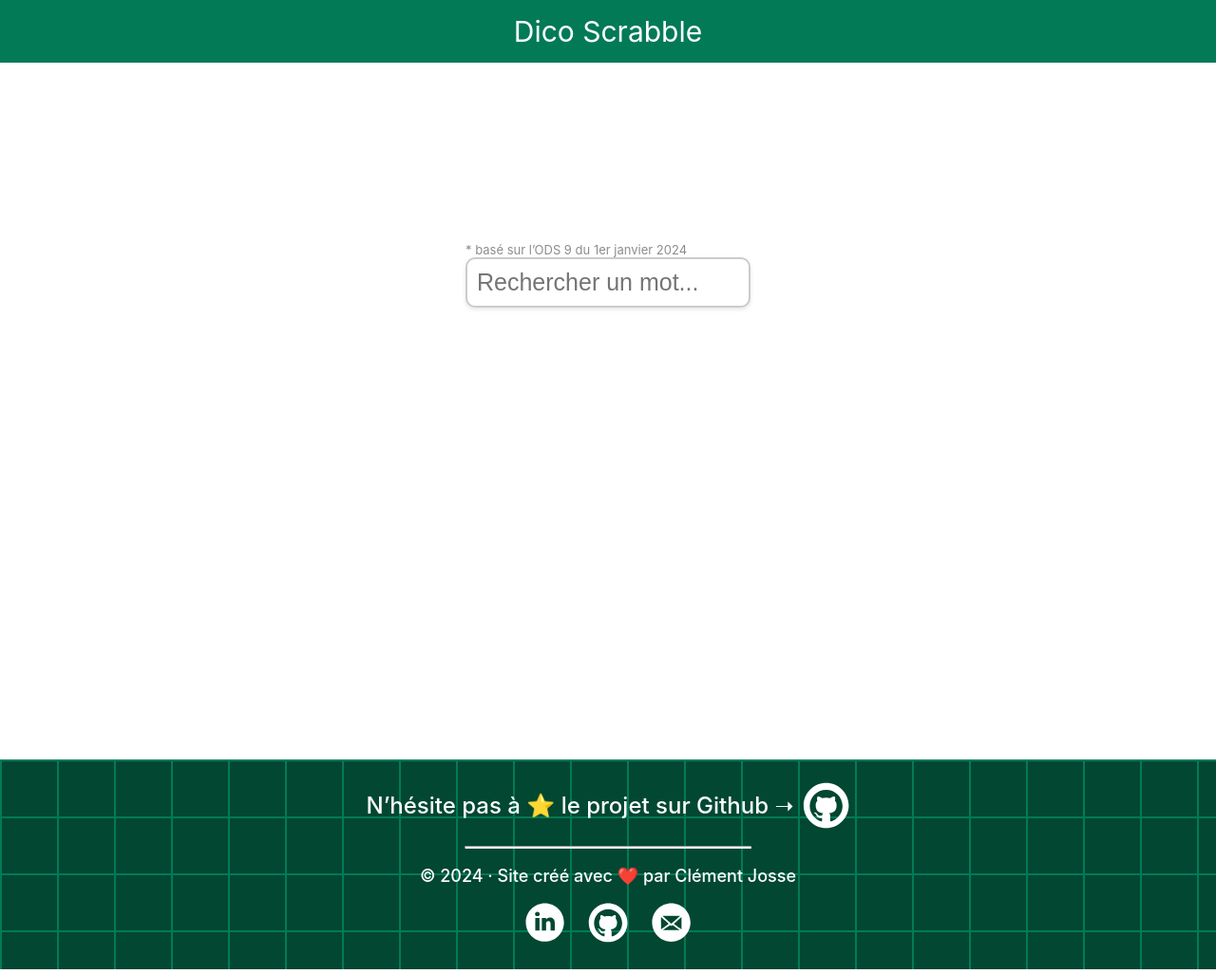
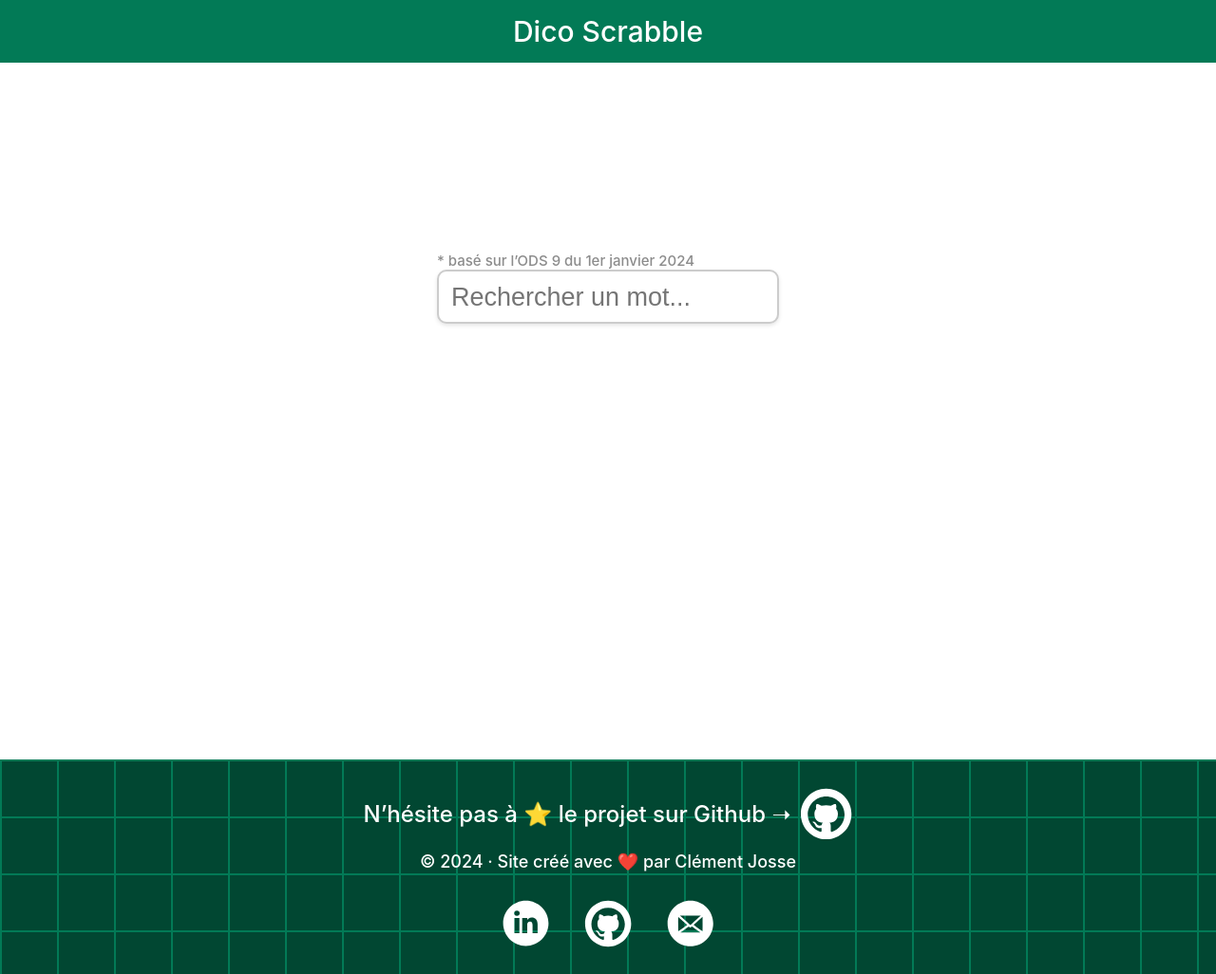
Before and after one commit to ClementJosse/dico-scrabble, a React app: page / in a window 1280 px wide. Shown: the whole page at 95% size. Built offline with nearby package versions, Linux system fonts and the light colour scheme.

Commit message:
css définitif

```diff
--- a/src/DicoScrabble.css
+++ b/src/DicoScrabble.css
@@ -14,7 +14,7 @@
   padding-bottom: clamp(1px, 5vw, 15px);
   font-size: clamp(1px, 5vw, 30px);
   margin: 0;
-  font-weight: 400;
+  font-weight: 500;
   width: 100%;
 }
 
@@ -27,20 +27,21 @@
 }
 
 .asterisque{
-  width: clamp(1px, 55vw, 300px);
-  font-size: clamp(1px, 2.4vw, 13px);
+  width: clamp(1px, 65vw, 360px);
+  font-size: clamp(1px, 2.7vw, 15px);
   margin: 0;
   color:#8C8C8C;
+  font-weight: 500;
 }
 
 .input-wrapper {
   position: relative;
-  width: clamp(1px, 55vw, 300px)
+  width: clamp(1px, 65vw, 360px)
 }
 
 .input-text {
-  padding: clamp(1px, 2vw, 10px) clamp(1px, 8vw, 40px) clamp(1px, 2vw, 10px) clamp(1px, 2vw, 10px); /* Ajuste le padding droit pour laisser de la place à la croix */
-  font-size: clamp(1px, 4.5vw, 25px);
+  padding: clamp(1px, 2.5vw, 12px) clamp(1px, 8vw, 40px) clamp(1px, 2.5vw, 10px) clamp(1px, 2.5vw, 13px);
+  font-size: clamp(1px, 5vw, 27px);
   border: 2px solid #ccc;
   border-radius: 10px;
   outline: none;
@@ -57,7 +58,7 @@
   transform: translateY(-50%);
   background: none;
   border: none;
-  font-size: clamp(1px, 3vw, 15px);
+  font-size: clamp(1px, 4vw, 22px);
   cursor: pointer;
   color: #ADADAD;
   outline: none;
--- a/src/components/DefinitionDisplay.css
+++ b/src/components/DefinitionDisplay.css
@@ -18,7 +18,7 @@
 
 .definition-title {
     text-align: left;
-    font-size: clamp(1px, 4vw, 22px);
+    font-size: clamp(1px, 5vw, 30px);
     font-weight: 500;
     border-radius: clamp(1px, 2vw, 10px);
     padding-bottom: clamp(0px, 2vw, 10px);
@@ -34,7 +34,7 @@
 }
 
 .definition-box li {
-    font-size: clamp(1px, 2.85vw, 16px);
+    font-size: clamp(1px, 4vw, 22px);
     margin-bottom: 10px;
     white-space: normal; /* Permettre le retour à la ligne à l'intérieur de chaque définition */
 }
--- a/src/components/Footer.css
+++ b/src/components/Footer.css
@@ -23,32 +23,34 @@
     display: flex;
     align-items: center;
     gap: 10px;
-    padding-top: clamp(1px, 4vw, 24px);
+    padding-top: clamp(1px, 5vw, 30px);
     font-size: clamp(1px, 4vw, 24px);
     font-weight: 500;
 }
 
-.line{
-    width: clamp(1px, 50vw, 300px);
-    height: clamp(0px, 0.16vw, 1px);
-    background-color: #ffffff;
-    border-radius: 100px;
-    margin: clamp(1px, 3vw, 18px);
+.clem{
+    display: flex;
+    align-items: center;
+    gap: 10px;
+    padding-top: clamp(1px, 2vw, 12px);
+    padding-bottom: clamp(1px, 2vw, 12px);
+    font-size: clamp(1px, 3vw, 18px);
+    font-weight: 500;
 }
 
 .github-project{
-    height: clamp(1px, 8vw, 49px);
+    height: clamp(1px, 11vw, 55px);
     width: auto;
     cursor: pointer;
 }
 
 .social{
     display: subgrid;
-    height: clamp(1px, 7vw, 42px);
+    height: clamp(1px, 10vw, 50px);
     width: auto;
     margin-top: clamp(1px, 3vw, 18px);
-    margin-left: clamp(1px, 2vw, 12px);
-    margin-right: clamp(1px, 2vw, 12px);
+    margin-left: clamp(1px, 3vw, 18px);
+    margin-right: clamp(1px, 3vw, 18px);
     cursor: pointer;
 }
 
--- a/src/components/Footer.js
+++ b/src/components/Footer.js
@@ -22,8 +22,7 @@ const ValidationBox = () => {
             {"N’hésite pas à ⭐ le projet sur Github ➝ "}
             <GithubIcon className="github-project icon" onClick={() => window.open("https://github.com/ClementJosse/dico-scrabble")}/>
         </div>
-        <hr class="line"></hr>
-        © 2024 · Site créé avec ❤️ par Clément Josse
+        <div className='clem'>© 2024 · Site créé avec ❤️ par Clément Josse</div>
         <div className='socials'>
             <LinkedinIcon className="social icon" onClick={() => window.open("https://www.linkedin.com/in/clement-josse")}/>
             <GithubIcon className="social icon" onClick={() => window.open("https://github.com/ClementJosse")}/>
--- a/src/components/Propositions.css
+++ b/src/components/Propositions.css
@@ -1,5 +1,9 @@
+.propositions-text{
+    transform: translateY(50%);
+}
+
 .propositions-list {
-    margin-top: clamp(1px, 7vw, 40px);
+    margin-top: clamp(1px, 5vw, 25px);
     width: clamp(1px, 90vw, 500px);
     margin-bottom: clamp(1px, 14vw, 80px);
 
@@ -12,7 +16,7 @@
 
 .propositions-elem {
     font-size: clamp(1px, 6vw, 35px);
-    margin-bottom: 10px;
+    margin-bottom: clamp(1px, 2vw, 10px);
 }
 
 .scrollable-item {
@@ -22,8 +26,8 @@
 }
 
 .icon {
-    width: clamp(1px, 5.5vw, 25px);
-    height: clamp(1px, 5.5vw, 25px);
+    width: clamp(1px, 6vw, 30px);
+    height: clamp(1px, 6vw, 30px);
     transition: all 0.3s ease-in-out; /* Ajout de la transition pour un effet fluide */
 }
 
--- a/src/components/Propositions.js
+++ b/src/components/Propositions.js
@@ -23,7 +23,7 @@ function Proposition({ inputValue, onWordClick }) {
 
   return (
     <div className="propositions-list">
-      <p className="asterisque">Propositions de mots:</p>
+      <p className="asterisque propositions-text">Propositions de mots:</p>
       <ul>
         {filteredWords.map((word, index) => {
           // Extraire la partie du mot qui correspond à inputValue
--- a/src/components/Score.css
+++ b/src/components/Score.css
@@ -2,7 +2,7 @@
     width: clamp(1px, 90vw, 500px);
     height: clamp(1px, 7vw, 40px);;
     text-align: right; /* Aligne le texte sur la droite */
-    font-size: clamp(1px, 4vw, 22px);; /* Taille de police ajustable si nécessaire */
+    font-size: clamp(1px, 5vw, 27px);; /* Taille de police ajustable si nécessaire */
     font-weight: 600;
     color: #000000; /* Couleur du texte, ajustable selon votre design */
 }
--- a/src/components/ScrabbleWord.css
+++ b/src/components/ScrabbleWord.css
@@ -35,15 +35,15 @@
 .scrabble-tile {
     top:3px;
     position: relative; /* Permet de positionner le score dans le coin */
-    width: clamp(1px, 7vw, 40px);
-    height: clamp(1px, 7vw, 40px);
+    width: clamp(1px, 7.9vw, 44px);
+    height: clamp(1px, 7.9vw, 44px);
     display: flex;
     justify-content: center;
     align-items: center;
     background-color: #FFE8BF; /* Couleur de fond pour ressembler à une tuile de Scrabble */
     outline: clamp(0px, 1vw, 3px) solid #E7B865; /* Utilisation de outline à la place de border */
     outline-offset: -1px;
-    font-size: clamp(1px, 4vw, 24px);
+    font-size: clamp(1px, 5vw, 27px);
     font-weight: 700;
     color: #482E00;
     text-transform: uppercase;
@@ -67,8 +67,8 @@
     position: absolute;
     bottom: 0px;
     right: 2px;
-    font-size: clamp(0px, 2vw, 11px);
-    font-weight: 500;
+    font-size: clamp(0px, 2.3vw, 11px);
+    font-weight: 800;
     color: #482E00;
 }
 
--- a/src/components/ScrabbleWord.js
+++ b/src/components/ScrabbleWord.js
@@ -21,7 +21,7 @@ const ScrabbleWord = ({ word }) => {
   });
 
   // Si le mot a plus de 9 lettres, appliquer la classe 'scrabble-word-long'
-  const wordClass = word.length > 9 ? 'scrabble-word-long' : word.length < 9 ? 'scrabble-word': 'scrabble-word8';
+  const wordClass = word.length > 8 ? 'scrabble-word-long' : word.length < 9 ? 'scrabble-word': 'scrabble-word8';
 
 
   return <div className={wordClass}>{letters}</div>;
--- a/src/components/ValidationBox.css
+++ b/src/components/ValidationBox.css
@@ -1,7 +1,7 @@
 .validation-box{
-    height: clamp(1px, 15vw, 85px);
+    height: clamp(1px, 17vw, 95px);
     text-align: center;
-    font-size: clamp(1px, 4vw, 22px);
+    font-size: clamp(1px, 5vw, 27px);
     color: #ffffff;
     font-weight: 600;
     width: clamp(1px, 90vw, 500px);
```
